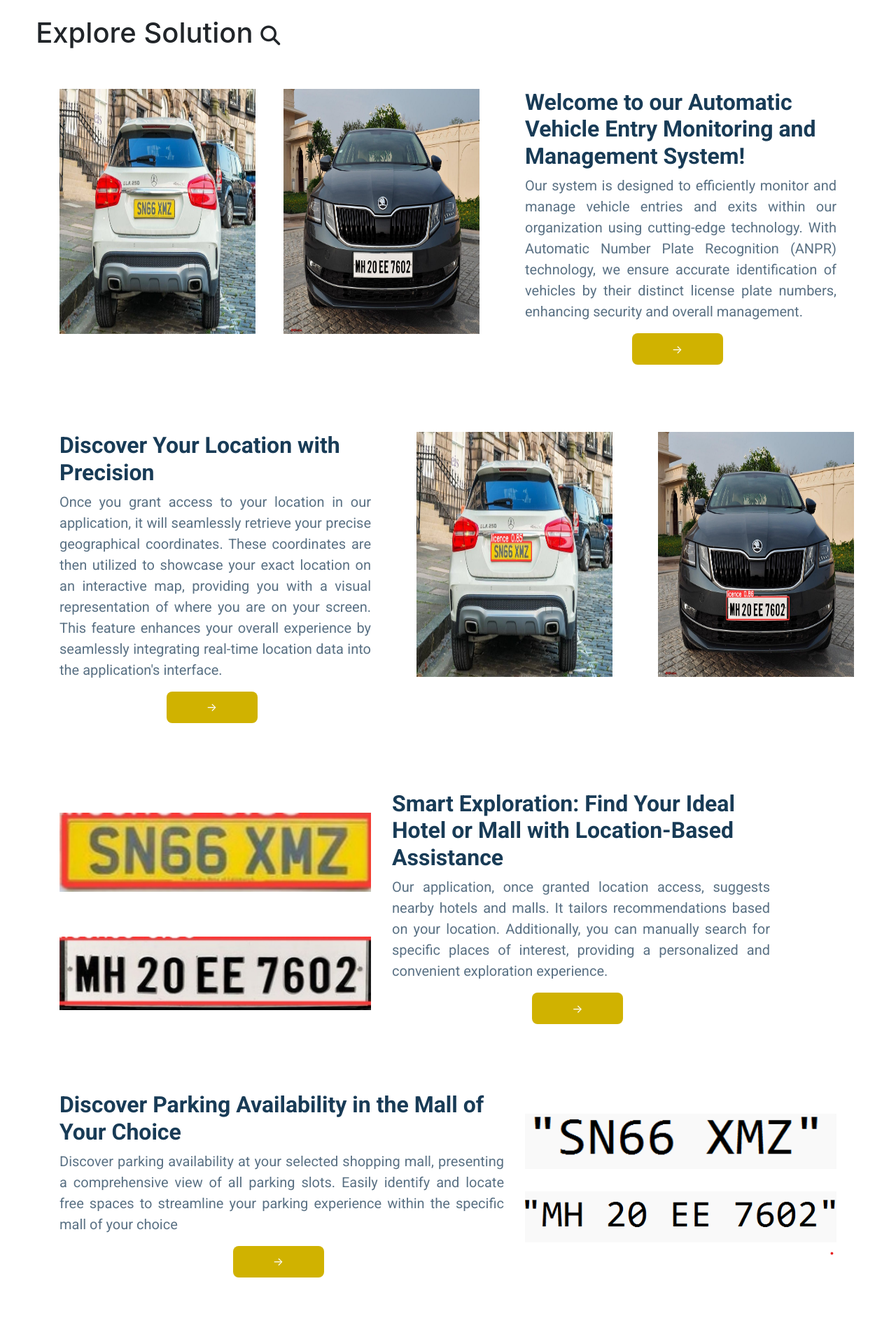
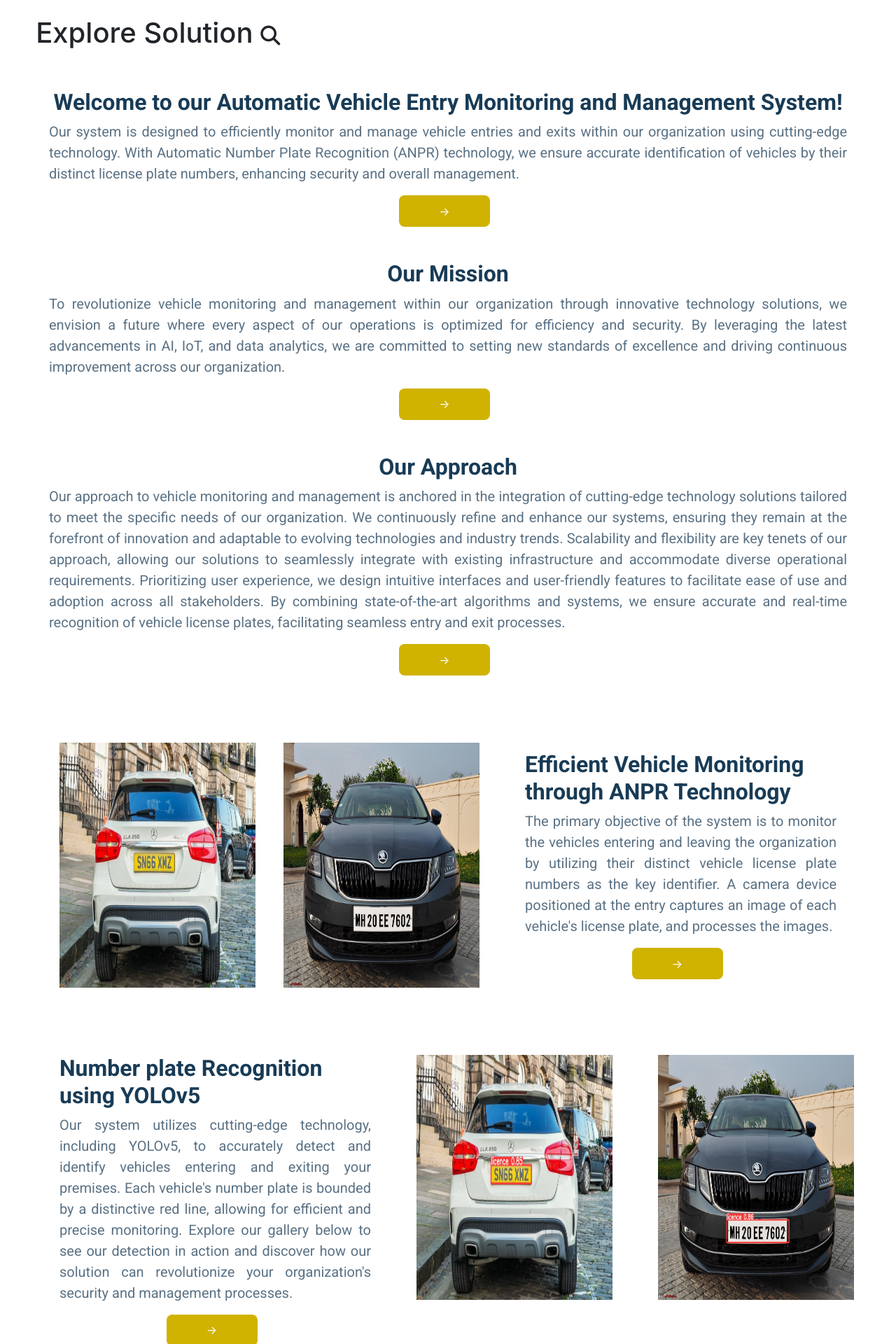
Before and after one commit to pavan9248/Automated-Vehicle-Entry-Monitoring-System, a Python web app: template templates/open.html in a window 1280 px wide. Shown: the part 801-2721 px from the top of the page at 70% size. Run offline with Jinja, Linux system fonts and the light colour scheme; the template is opened without the code that fills it, so the values that code supplies are empty; some libraries are stand-ins or nearby versions; some web fonts are replaced.

Commit message:
new changes

```diff
--- a/templates/open.html
+++ b/templates/open.html
@@ -49,6 +49,70 @@
 <div class="healthy-food-section pt-5 pb-5">
     <div class="container">
         <div class="row">
+            <!-- <div class="col-12 col-md-3">
+                <div class="text-center">
+                    <img src="./static/car4.jpg" class="healthy-food-section-img" />
+                </div>
+            </div>
+            <div class="col-12 col-md-4">
+                <div class="text-center">
+                    <img src="./static/car5.jpg" class="healthy-food-section-img" />
+                </div>
+            </div> -->
+            <div class="des1 col-14" style="width: 100vw;" >
+                <h1 class="healthy-food-section-heading">
+                    Welcome to our Automatic Vehicle Entry Monitoring and Management System!
+                </h1>
+                <p class="healthy-food-section-description" style="text-align: justify;">
+                    Our system is designed to efficiently monitor and manage vehicle entries and exits within our organization using cutting-edge technology. With Automatic Number Plate Recognition (ANPR) technology, we ensure accurate identification of vehicles by their distinct license plate numbers, enhancing security and overall management.
+
+                </p>
+                <button class="custom-button">-></button>
+
+            </div>
+
+        </div>
+    </div>
+</div>
+
+<div class="healthy-food-section  pb-5">
+    <div class="container">
+        <div class="row">
+            <div class="des1 col-14" style="width: 100vw;" >
+                <h1 class="healthy-food-section-heading">
+                   Our Mission
+                </h1>
+                <p class="healthy-food-section-description" style="text-align: justify;">
+                    To revolutionize vehicle monitoring and management within our organization through innovative technology solutions, we envision a future where every aspect of our operations is optimized for efficiency and security. By leveraging the latest advancements in AI, IoT, and data analytics, we are committed to setting new standards of excellence and driving continuous improvement across our organization.                </p>
+                <button class="custom-button">-></button>
+
+            </div>
+
+        </div>
+    </div>
+</div>
+
+<div class="healthy-food-section  pb-5">
+    <div class="container">
+        <div class="row">
+            <div class="des1 col-14" style="width: 100vw;" >
+                <h1 class="healthy-food-section-heading">
+                   Our Approach
+                </h1>
+                <p class="healthy-food-section-description" style="text-align: justify;">
+
+Our approach to vehicle monitoring and management is anchored in the integration of cutting-edge technology solutions tailored to meet the specific needs of our organization. We continuously refine and enhance our systems, ensuring they remain at the forefront of innovation and adaptable to evolving technologies and industry trends. Scalability and flexibility are key tenets of our approach, allowing our solutions to seamlessly integrate with existing infrastructure and accommodate diverse operational requirements. Prioritizing user experience, we design intuitive interfaces and user-friendly features to facilitate ease of use and adoption across all stakeholders. By combining state-of-the-art algorithms and systems, we ensure accurate and real-time recognition of vehicle license plates, facilitating seamless entry and exit processes.                </p>
+                <button class="custom-button">-></button>
+
+            </div>
+
+        </div>
+    </div>
+</div>
+
+<div class="healthy-food-section pt-5 pb-5">
+    <div class="container">
+        <div class="row">
             <div class="col-12 col-md-3">
                 <div class="text-center">
                     <img src="./static/car4.jpg" class="healthy-food-section-img" />
@@ -61,11 +125,11 @@
             </div>
             <div class="des1 col-12 col-md-5" style="width: 100vw;" >
                 <h1 class="healthy-food-section-heading">
-                    Welcome to our Automatic Vehicle Entry Monitoring and Management System!
-                </h1>
+                    Efficient Vehicle Monitoring through ANPR Technology                </h1>
                 <p class="healthy-food-section-description" style="text-align: justify;">
-                    Our system is designed to efficiently monitor and manage vehicle entries and exits within our organization using cutting-edge technology. With Automatic Number Plate Recognition (ANPR) technology, we ensure accurate identification of vehicles by their distinct license plate numbers, enhancing security and overall management.
-
+                    The primary objective of the system is to monitor the vehicles entering and leaving the organization by utilizing
+                    their distinct vehicle license plate numbers as the key identifier. A camera device positioned at the entry captures
+                    an image of each vehicle's license plate, and processes the images.
                 </p>
                 <button class="custom-button">-></button>
             </div>
@@ -81,11 +145,10 @@
 
             <div class="des1 col-12 col-md-5">
                 <h1 class="healthy-food-section-heading">
-                    Discover Your Location with Precision
+                    Number plate Recognition using YOLOv5
                 </h1>
                 <p class="healthy-food-section-description" style="text-align: justify;">
-Once you grant access to your location in our application, it will seamlessly retrieve your precise geographical coordinates. These coordinates are then utilized to showcase your exact location on an interactive map, providing you with a visual representation of where you are on your screen. This feature enhances your overall experience by seamlessly integrating real-time location data into the application's interface.
-                </p>
+                    Our system utilizes cutting-edge technology, including YOLOv5, to accurately detect and identify vehicles entering and exiting your premises. Each vehicle's number plate is bounded by a distinctive red line, allowing for efficient and precise monitoring. Explore our gallery below to see our detection in action and discover how our solution can revolutionize your organization's security and management processes.                </p>
                 <button class="custom-button">-></button>
             </div>
 
@@ -114,10 +177,10 @@ Once you grant access to your location in our application, it will seamlessly re
             </div>
             <div class="des1 col-12 col-md-6">
                 <h1 class="healthy-food-section-heading">
-                    Smart Exploration: Find Your Ideal Hotel or Mall with Location-Based Assistance
-                </h1>
+                    Advanced Image Processing for License Plate Recognition                </h1>
                 <p class="healthy-food-section-description" style="text-align: justify;">
-Our application, once granted location access, suggests nearby hotels and malls. It tailors recommendations based on your location. Additionally, you can manually search for specific places of interest, providing a personalized and convenient exploration experience.
+                    After successfully detecting the number plate, our system employs advanced image processing techniques to precisely crop and preprocess the captured image.
+                Through sophisticated algorithms and meticulous preprocessing methods, we streamline the extraction process, resulting in seamless integration and utilization of the extracted information for effective vehicle monitoring and management.
                 </p>
                 <button class="custom-button">-></button>
             </div>
@@ -133,11 +196,10 @@ Our application, once granted location access, suggests nearby hotels and malls.
 
             <div class="des1 col-12 col-md-7">
                 <h1 class="healthy-food-section-heading">
-                    Discover Parking Availability in the Mall of Your Choice
-                </h1>
+                    Character Recognition and Extraction from the Image                </h1>
                 <p class="healthy-food-section-description" style="text-align: justify;">
-                    Discover parking availability at your selected shopping mall, presenting a comprehensive view of all parking slots. Easily identify and locate free spaces to streamline your parking experience within the specific mall of your choice
-                </p>
+                    It identifies and extracts the vehicle license plate
+                    text from the image using Optical Character Recognition (OCR) or Tesseract OCR                </p>
                 <button class="custom-button">-></button>
             </div>
 
--- a/templates/signup.html
+++ b/templates/signup.html
@@ -152,9 +152,12 @@ button{
         <label for="password1">Password</label>
         <input type="password" placeholder="Password" id="password1" name="password1">
 
-
         <label for="password2">Confirm Password</label>
         <input type="password" placeholder="Confirm Password" id="password2" name="password2">
+
+        <label for="Licence Plate number">Licence Plate number</label>
+        <input type="password" placeholder="Licence plate number " id="Licence Plate number" name="Licence Plate number">
+
         <button type="submit">Signup</button>
 
         <a  href="/login">I already have an account</a>
```
